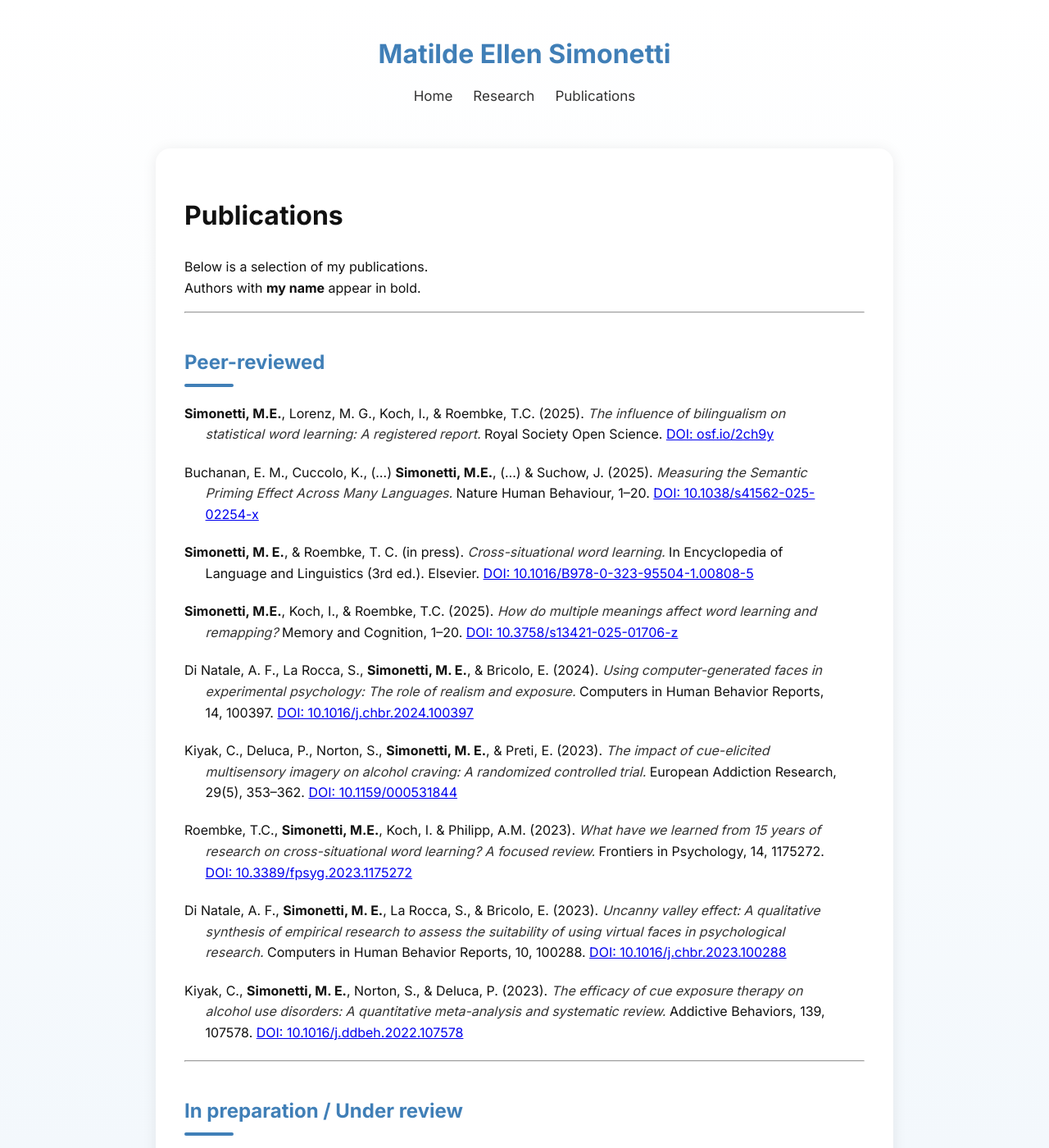
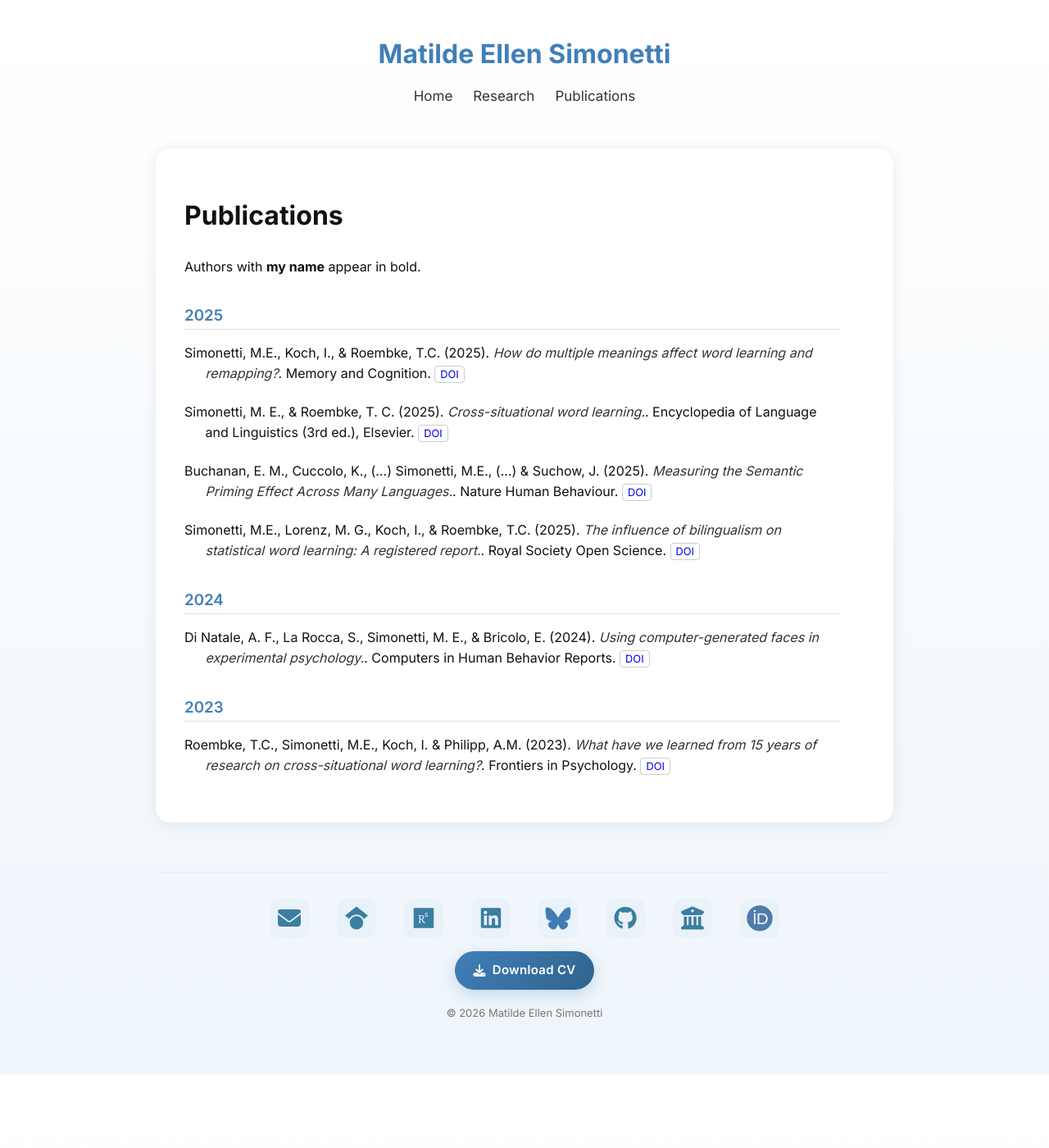
Before and after one commit to matildellen/matildellen.github.io, a Jekyll site: the page built from publications.md, in a window 1280 px wide and 1400 px high. Shown: the whole window at 82% size. Built offline with Jekyll 4.4.1, drawn with Linux system fonts in a browser that asks for light colours; some of the changed text lies outside the part shown.

Commit message:
Refactor publication entries with Liquid template syntax

```diff
--- a/publications.md
+++ b/publications.md
@@ -5,106 +5,50 @@ title: Publications
 
 # Publications
 
-Below is a selection of my publications.
 Authors with **my name** appear in bold.
-
----
-
-## Peer-reviewed
 
 <div class="pub-list">
 
+{% assign pubs = site.data.publications | sort: "year" | reverse %}
+
+{% assign current_year = "" %}
+
+{% for pub in pubs %}
+
+{% if pub.year != current_year %}
+<h3 class="pub-year">{{ pub.year }}</h3>
+{% assign current_year = pub.year %}
+{% endif %}
+
 <p>
-<strong>Simonetti, M.E.</strong>, Lorenz, M. G., Koch, I., & Roembke, T.C. (2025).
-<i>The influence of bilingualism on statistical word learning: A registered report.</i>
-Royal Society Open Science.
-<a href="https://osf.io/2ch9y" target="_blank">DOI: osf.io/2ch9y</a>
+
+{{ pub.authors }}
+
+({{ pub.year }}).
+<i>{{ pub.title }}</i>.
+{{ pub.journal }}.
+
+{% if pub.doi %}
+<a class="pub-link" href="{{ pub.doi }}" target="_blank">DOI</a>
+{% endif %}
+
+{% if pub.pdf %}
+<a class="pub-link" href="{{ pub.pdf }}" target="_blank">PDF</a>
+{% endif %}
+
+{% if pub.osf %}
+<a class="pub-link" href="{{ pub.osf }}" target="_blank">OSF</a>
+{% endif %}
+
+{% if pub.abstract %}
+<details>
+<summary>Abstract</summary>
+<p>{{ pub.abstract }}</p>
+</details>
+{% endif %}
+
 </p>
 
-<p>
-Buchanan, E. M., Cuccolo, K., (…) <strong>Simonetti, M.E.</strong>, (…) & Suchow, J. (2025).
-<i>Measuring the Semantic Priming Effect Across Many Languages.</i>
-Nature Human Behaviour, 1–20.
-<a href="https://doi.org/10.1038/s41562-025-02254-x" target="_blank">DOI: 10.1038/s41562-025-02254-x</a>
-</p>
-
-<p>
-<strong>Simonetti, M. E.</strong>, & Roembke, T. C. (in press).
-<i>Cross-situational word learning.</i>
-In Encyclopedia of Language and Linguistics (3rd ed.). Elsevier.
-<a href="https://doi.org/10.1016/B978-0-323-95504-1.00808-5" target="_blank">DOI: 10.1016/B978-0-323-95504-1.00808-5</a>
-</p>
-
-<p>
-<strong>Simonetti, M.E.</strong>, Koch, I., & Roembke, T.C. (2025).
-<i>How do multiple meanings affect word learning and remapping?</i>
-Memory and Cognition, 1–20.
-<a href="https://doi.org/10.3758/s13421-025-01706-z" target="_blank">DOI: 10.3758/s13421-025-01706-z</a>
-</p>
-
-<p>
-Di Natale, A. F., La Rocca, S., <strong>Simonetti, M. E.</strong>, & Bricolo, E. (2024).
-<i>Using computer-generated faces in experimental psychology: The role of realism and exposure.</i>
-Computers in Human Behavior Reports, 14, 100397.
-<a href="https://doi.org/10.1016/j.chbr.2024.100397" target="_blank">DOI: 10.1016/j.chbr.2024.100397</a>
-</p>
-
-<p>
-Kiyak, C., Deluca, P., Norton, S., <strong>Simonetti, M. E.</strong>, & Preti, E. (2023).
-<i>The impact of cue-elicited multisensory imagery on alcohol craving: A randomized controlled trial.</i>
-European Addiction Research, 29(5), 353–362.
-<a href="https://doi.org/10.1159/000531844" target="_blank">DOI: 10.1159/000531844</a>
-</p>
-
-<p>
-Roembke, T.C., <strong>Simonetti, M.E.</strong>, Koch, I. & Philipp, A.M. (2023).
-<i>What have we learned from 15 years of research on cross-situational word learning? A focused review.</i>
-Frontiers in Psychology, 14, 1175272.
-<a href="https://doi.org/10.3389/fpsyg.2023.1175272" target="_blank">DOI: 10.3389/fpsyg.2023.1175272</a>
-</p>
-
-<p>
-Di Natale, A. F., <strong>Simonetti, M. E.</strong>, La Rocca, S., & Bricolo, E. (2023).
-<i>Uncanny valley effect: A qualitative synthesis of empirical research to assess the suitability of using virtual faces in psychological research.</i>
-Computers in Human Behavior Reports, 10, 100288.
-<a href="https://doi.org/10.1016/j.chbr.2023.100288" target="_blank">DOI: 10.1016/j.chbr.2023.100288</a>
-</p>
-
-<p>
-Kiyak, C., <strong>Simonetti, M. E.</strong>, Norton, S., & Deluca, P. (2023).
-<i>The efficacy of cue exposure therapy on alcohol use disorders: A quantitative meta-analysis and systematic review.</i>
-Addictive Behaviors, 139, 107578.
-<a href="https://doi.org/10.1016/j.ddbeh.2022.107578" target="_blank">DOI: 10.1016/j.ddbeh.2022.107578</a>
-</p>
+{% endfor %}
 
 </div>
-
----
-
-## In preparation / Under review
-
-<div class="pub-list">
-
-<p>
-<strong>Simonetti, M.E.</strong>, Koch, I., & Roembke, T.C.
-<i>The “Bilingual Advantage” in Word Learning: A Meta-Analysis.</i>
-In preparation.
-<a href="https://osf.io/6a7yg/overview" target="_blank">Preregistration</a>
-</p>
-
-<p>
-<strong>Simonetti, M.E.</strong>, Koch, I., & Roembke, T.C.
-<i>Online competition among multiple word-object mappings in cross-situational word learning.</i>
-In preparation.
-<a href="https://aspredicted.org/2msb-hd77.pdf" target="_blank">Preregistration Experiment 1</a>
-<a href="https://aspredicted.org/p9qj-g9g4.pdf" target="_blank">Preregistration Experiment 2</a>
-</p>
-
-<p>
-<strong>Simonetti, M.E.</strong>, Koch, I., & Roembke, T.C.
-<i>The impact of language switching on statistical word learning.</i>
-In preparation.
-<a href="https://www.psycharchives.org/en/item/e24fb1ec-ea01-41e6-bfe4-918e81090498" target="_blank">Preregistration</a>
-</p>
-
-</div>
```
